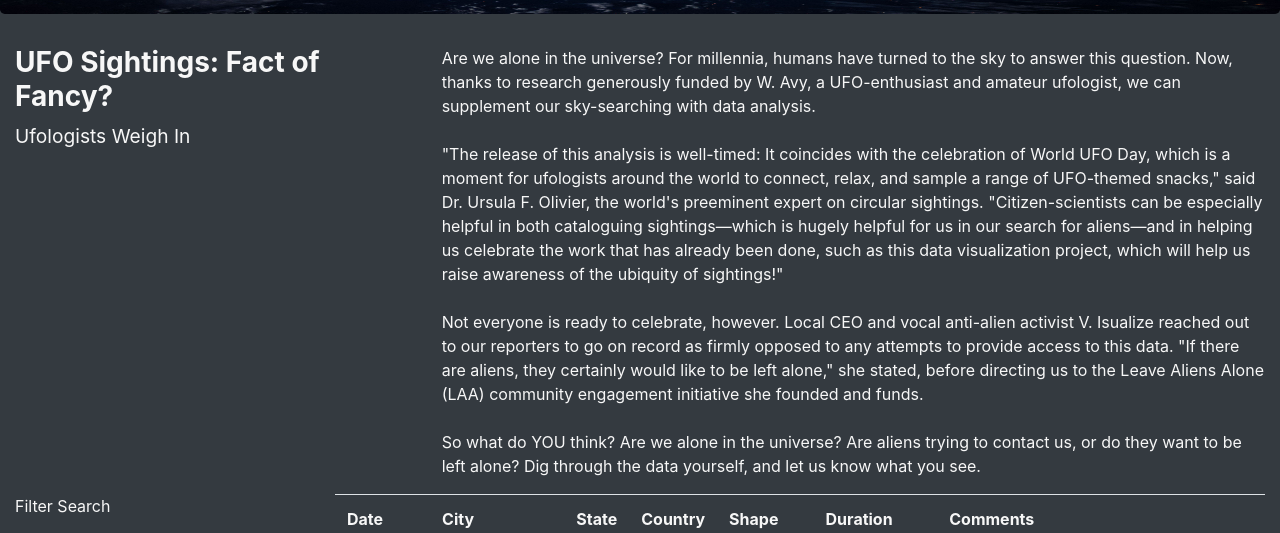
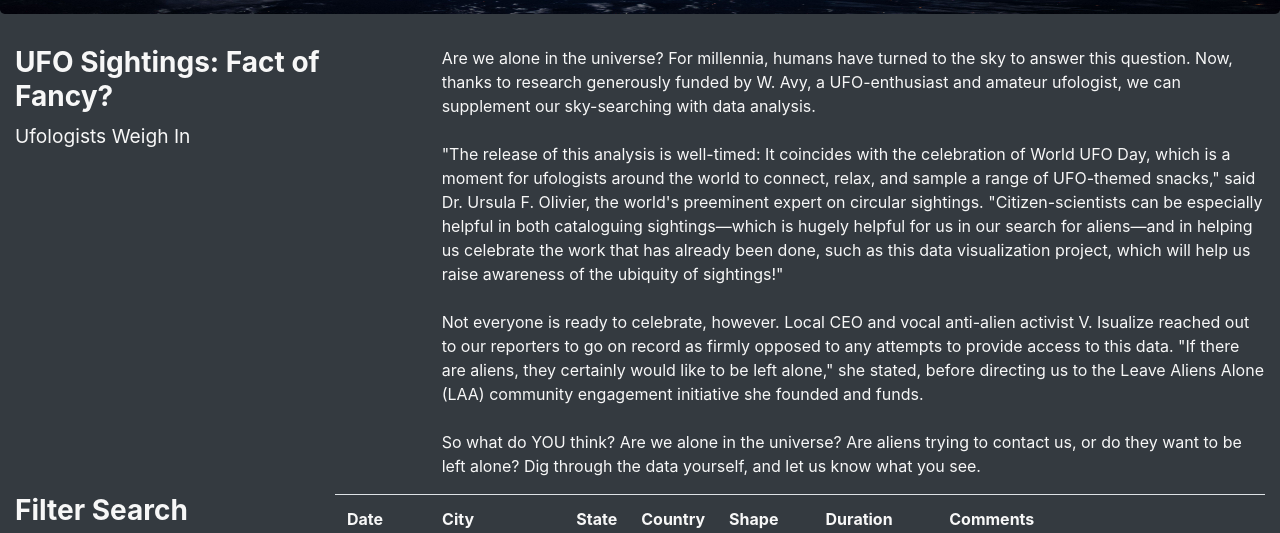
Before and after one commit to rmchartman/UFOs, a plain HTML site: page index.html in a window 1280 px wide. Shown: the part 245-778 px from the top of the page. Drawn offline with nearby package versions, Linux system fonts and the light colour scheme.

Commit message:
updated formatting

```diff
--- a/index.html
+++ b/index.html
@@ -41,7 +41,7 @@
         <div class="row">
             <div class="col-md-3">
                 <form class="bg-dark">
-                    <p>Filter Search</p>
+                    <h3><strong>Filter Search</strong></h3>
                 </form>
                 <ul class="list-group bg-dark">
                     <li class="list-group-item bg-dark">
```
